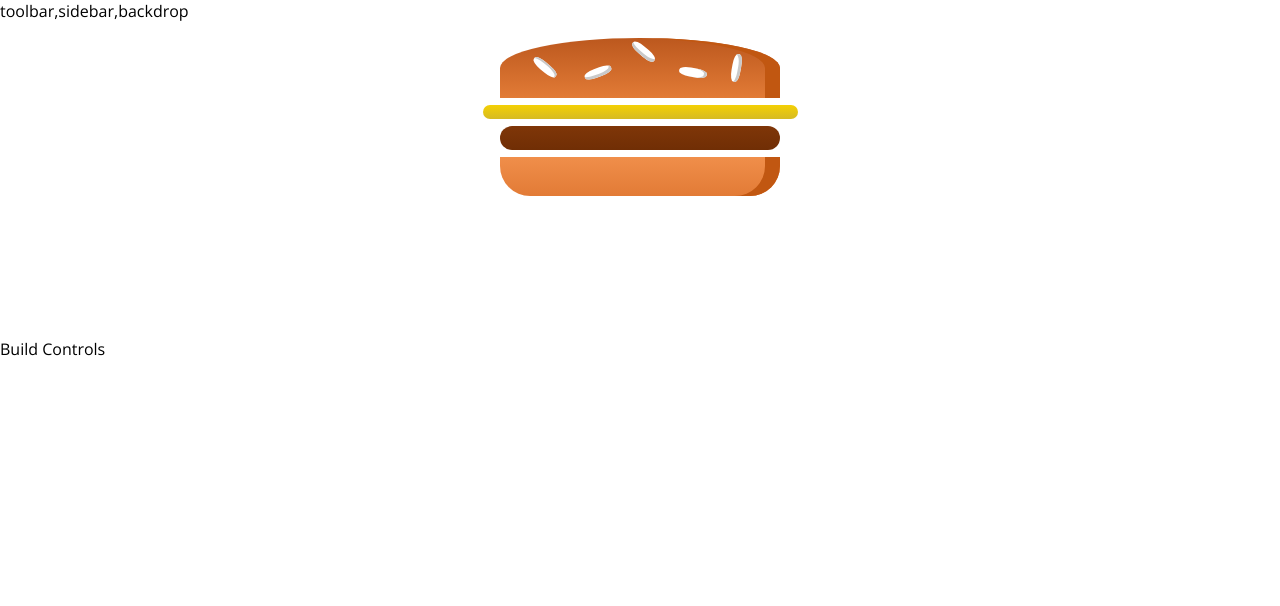
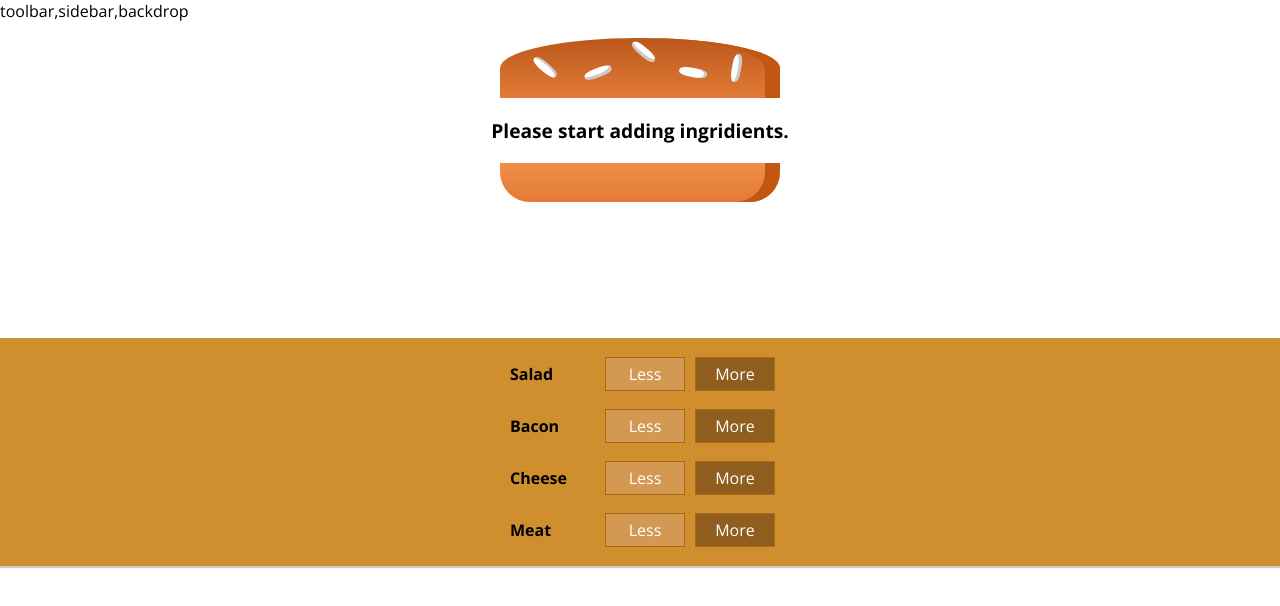
Before and after one commit to RohanGarg26/burger-builder-rect-practice, a React (Create React App) app: page / in a window 1280 px wide. Shown: the top 606 px of the page. Built offline with nearby package versions, Linux system fonts and the light colour scheme.

Commit message:
Added buttons to dynamically add ingridients

```diff
--- /dev/null
+++ b/src/components/BuildControls/BuildControl/BuildControl.js
@@ -0,0 +1,15 @@
+import React from 'react'
+
+import classes from './BuildControl.module.css'
+
+const buildControl = (props) => {
+  return (
+    <div className={classes.BuildControl}>
+      <div className={classes.Label}>{props.label}</div>
+      <button className={classes.Less}>Less</button>
+      <button className={classes.More} onClick={props.added}>More</button>
+    </div>
+  )
+}
+
+export default buildControl
--- /dev/null
+++ b/src/components/BuildControls/BuildControl/BuildControl.module.css
@@ -0,0 +1,56 @@
+.BuildControl {
+  display: flex;
+  justify-content: space-between;
+  align-items: center;
+  margin: 5px 0;
+}
+
+.BuildControl button {
+  display: block;
+  font: inherit;
+  padding: 5px;
+  margin: 0 5px;
+  width: 80px;
+  border: 1px solid #AA6817;
+  cursor: pointer;
+  outline: none;
+}
+
+.BuildControl button:disabled {
+  background-color: #AC9980;
+  border: 1px solid #7E7365;
+  color: #ccc;
+  cursor: default;
+}
+
+.BuildControl button:hover:disabled {
+  background-color: #AC9980;
+  color: #ccc;
+  cursor: not-allowed;
+}
+
+.Label {
+  padding: 10px;
+  font-weight: bold;
+  width: 80px;
+}
+
+.BuildControl .Less {
+  background-color: #D39952;
+  color: white;
+}
+
+.BuildControl .More {
+  background-color: #8F5E1E;
+  color: white;
+}
+
+.BuildControl .Less:hover, .BuildControl .Less:active {
+  background-color: #DAA972;
+  color: white;
+}
+
+.BuildControl .More:hover,.BuildControl .More:active {
+  background-color: #99703F;
+  color: white;
+}
--- /dev/null
+++ b/src/components/BuildControls/BuildControls.js
@@ -0,0 +1,26 @@
+import React from 'react'
+
+import classes from './BuildControls.module.css'
+import BuildControl from './BuildControl/BuildControl'
+
+const controls = [
+  {label: 'Salad', type: 'salad'},
+  {label: 'Bacon', type: 'bacon'},
+  {label: 'Cheese', type: 'cheese'},
+  {label: 'Meat', type: 'meat'}
+];
+
+const buildControls = (props) => {
+  return(
+  <div className={classes.BuildControls}>
+    {controls.map(ctrl => {
+      return <BuildControl
+      key={ctrl.label}
+      label={ctrl.label}
+      added={()=>props.ingridientAdded(ctrl.type)}/>
+    })}
+  </div>
+  )
+}
+
+export default buildControls
--- /dev/null
+++ b/src/components/BuildControls/BuildControls.module.css
@@ -0,0 +1,10 @@
+.BuildControls {
+  width: 100%;
+  background-color: #cf8f2e;
+  display: flex;
+  flex-flow: column;
+  align-items: center;
+  box-shadow: 0 2px 1px #ccc;
+  margin: auto;
+  padding: 10px 0;
+}
--- a/src/components/Burger/Burger.js
+++ b/src/components/Burger/Burger.js
@@ -4,12 +4,27 @@
 import BurgerIngridient from './BurgerIngrideient/BurgerIngridient'
 
 const burger = (props) => {
-  return(
+  // console.log(Object.keys(props.ingridients))
+  let transformedIngridients = Object.keys(props.ingridients)
+    .map(igKey => {
+      // console.log(igKey)
+      // console.log([...Array(props.ingridients[igKey])].length)
+      return [...Array(props.ingridients[igKey])]
+        .map((_, i) => {
+          return <BurgerIngridient key={igKey + i} type={igKey} />
+        })
+    })
+    .reduce((arr, el) => {
+      return arr.concat(el)
+    }, [])
+    if(transformedIngridients.length === 0){
+      transformedIngridients = <p>Please start adding ingridients.</p>
+    }
+  return (
     <div className={classes.Burger}>
-      <BurgerIngridient type="bread-top"/>
-      <BurgerIngridient type="cheese"/>
-      <BurgerIngridient type="meat"/>
-      <BurgerIngridient type="bread-bottom"/>
+      <BurgerIngridient type="bread-top" />
+      {transformedIngridients}
+      <BurgerIngridient type="bread-bottom" />
     </div>
   )
 }
--- a/src/containers/BurgerBuilder/BurgerBuilder.js
+++ b/src/containers/BurgerBuilder/BurgerBuilder.js
@@ -2,13 +2,53 @@
 
 import Auxiliary from '../../hoc/Auxiliary'
 import Burger from '../../components/Burger/Burger'
+import BuildControls from '../../components/BuildControls/BuildControls'
+
+const INGRIDIENT_PRICES = {
+  salad: 0.5,
+  cheese: 0.4,
+  meat: 1.3,
+  bacon: 0.7
+}
 
 class BurgerBuilder extends Component {
+  state = {
+    ingridients: {
+      salad: 0,
+      bacon: 0,
+      cheese: 0,
+      meat: 0
+    },
+    totalPrice: 4
+  }
+
+  addIngridientHandler = (type) => {
+    const oldCount = this.state.ingridients[type];
+    // console.log(this.state.ingridients[type]);
+    const updateIngridients = {
+      ...this.state.Ingridients
+    }
+    const updatedCounted = oldCount + 1;
+    updateIngridients[type] = updatedCounted
+    const priceAddition = INGRIDIENT_PRICES[type]
+    const oldPrice= this.state.totalPrice
+    const newPrice = oldPrice + priceAddition
+    this.setState({
+      totalPrice: newPrice,
+      ingridients: updateIngridients
+    })
+  }
+
+  removeIngridientHandler = (type) => {
+
+  }
+
   render() {
     return (
       <Auxiliary>
-        <Burger />
-        <div>Build Controls</div>
+        <Burger ingridients={this.state.ingridients} />
+        <BuildControls
+          ingridientAdded={this.addIngridientHandler}/>
       </Auxiliary>
     )
   }
```
